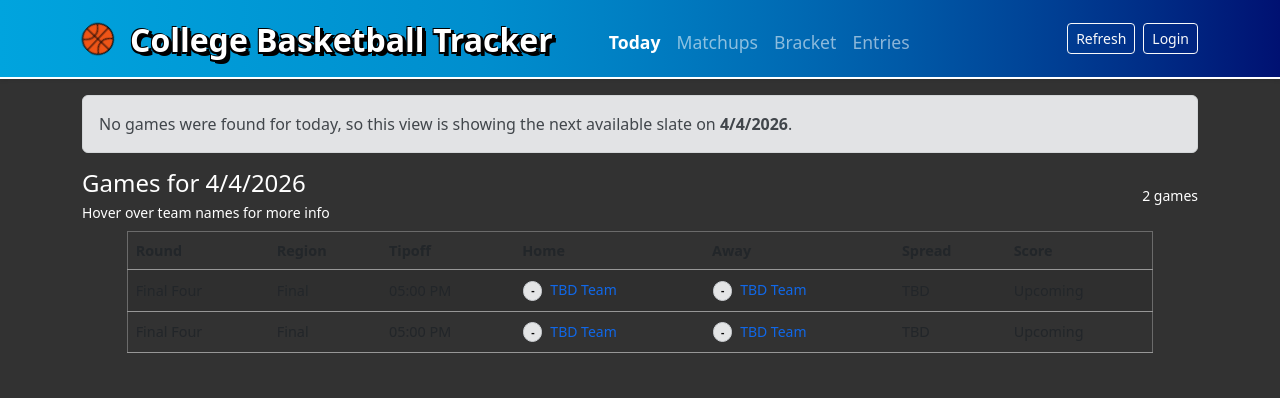
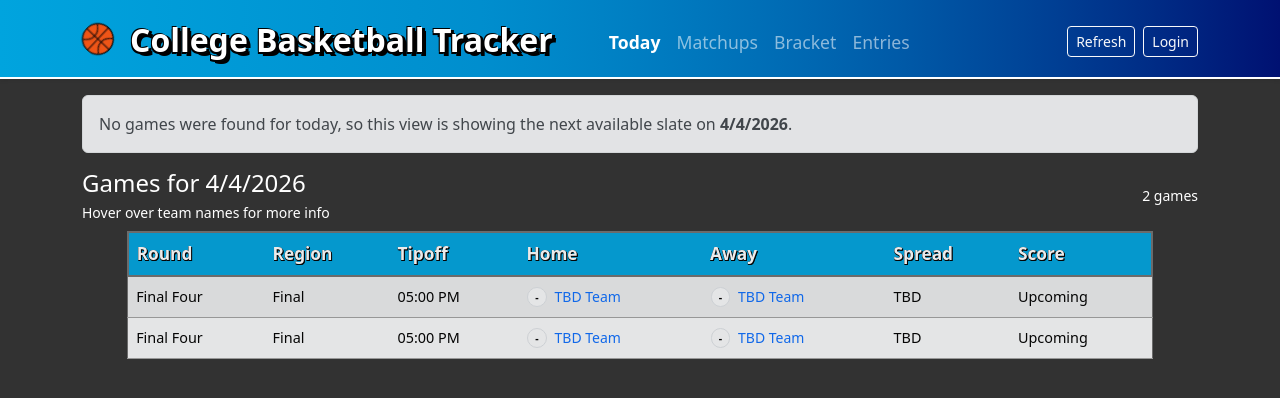
Before and after one commit to j-preim/college-bball-tracker, a React (Vite) app in the folder client/: page / in a window 1280 px wide. Shown: the top 398 px of the page. Built offline with nearby package versions, Linux system fonts and the light colour scheme; a web font is replaced by a local one.

Commit message:
time-tbd

```diff
--- a/client/src/components/Header.jsx
+++ b/client/src/components/Header.jsx
@@ -71,7 +71,7 @@ export default function Header({
             </li>
           </ul>
 
-          <div className="d-flex align-items-center gap-2">
+          <div className="d-flex align-items-center gap-2 buttons">
 
             {liveGames > 0 && (
               <span className="badge text-bg-warning">
--- a/client/src/components/games/ListGames.jsx
+++ b/client/src/components/games/ListGames.jsx
@@ -6,7 +6,7 @@ function sortGames(games) {
     inprogress: 0,
     scheduled: 1,
     created: 1,
-    time_tbd: 1,
+    "time-tbd": 1,
     if_necessary: 1,
     closed: 2,
     complete: 2,
@@ -62,7 +62,7 @@ export default function ListGames({
       ) : (
         <div className="table-responsive">
           <table className="table table-striped table-hover align-middle">
-            <thead>
+            <thead className="table-head">
               <tr>
                 <th scope="col">Round</th>
                 <th scope="col">Region</th>
@@ -73,7 +73,7 @@ export default function ListGames({
                 <th scope="col">Score</th>
               </tr>
             </thead>
-            <tbody>
+            <tbody className="table-light">
               {filteredGames.map((game) => (
                 <GameRow
                   key={game.id}
--- a/client/src/components/header.css
+++ b/client/src/components/header.css
@@ -32,8 +32,8 @@
   text-underline-offset: 10px;
 }
 
-.loginBtn {
-  margin-top: 8px
+.buttons {
+  margin-top: 6px
 }
 
 .navbar-toggler {
```
Also changed, not shown: client/package.json (+4 -4 lines).
